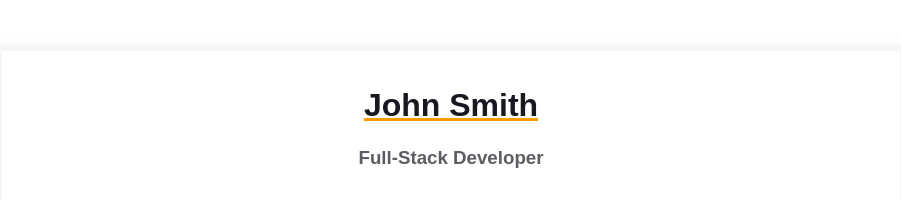
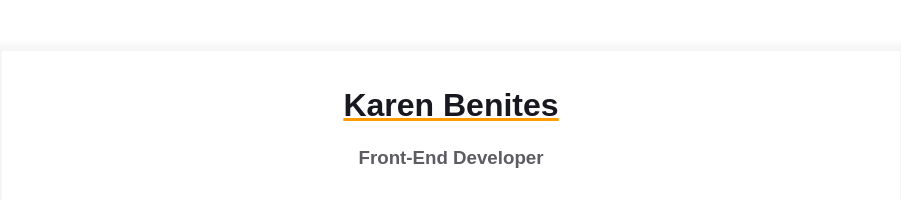
Before and after one commit to Karen-Benites/homepage, a plain HTML site: page index.html in a window 1280 px wide. Shown: the top 200 px of the page, without its empty margins (189-1090 px from the left). Drawn offline with Linux system fonts and the light colour scheme.

Commit message:
feat: edit main block template with own information

```diff
--- a/index.html
+++ b/index.html
@@ -13,8 +13,8 @@
         <div class="resume">
             <div class="container">
                 <div class="resume__block">
-                    <h1 class="contact-info__header">John Smith</h1>
-                    <h3 class="contact-info__sub-header">Full-Stack Developer</h3>
+                    <h1 class="contact-info__header">Karen Benites</h1>
+                    <h3 class="contact-info__sub-header">Front-End Developer</h3>
 
                     <div class="contact_info_container fh">
                         <div class="contact-info__block"></div>
```
Also changed, not shown: assets/avatar.png (added).
